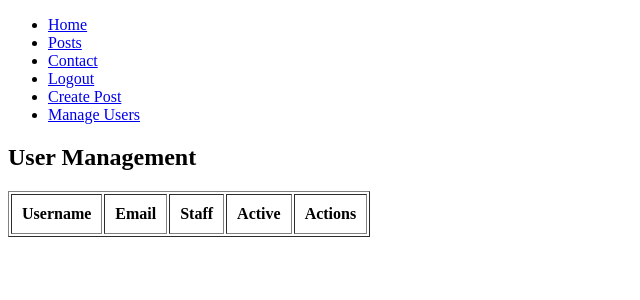
After one commit to aminrustamoff/uzcoders, a Django app: page /manage/users/ in a window 1280 px wide. The commit adds this page. Shown: the top 300 px of the page, without its empty margins (0-640 px from the left). Run offline with Django 5.2, Linux system fonts and the light colour scheme; the visitor is signed in with stand-in values (Sample User, id 1); data comes from the database, SQL or seed files in the repository; lists and menus that the app fills with data are empty.

Commit message:
add auth, manage and contact pages

```diff
--- a/uzcodersuz/mainpage/templates/base.html
+++ b/uzcodersuz/mainpage/templates/base.html
@@ -12,22 +12,26 @@
     <div class="sidebar">
         {% block sidebar %}
             <ul id="sidebar-menu">
-                <li>
-                    <a href="{% url "home" %}">Home</a>
-                </li>
-                <li>
-                    <a href="{% url "posts_list" %}">Posts</a>
-                </li>
+                <li><a href="{% url "home" %}">Home</a></li>
+                <li><a href="{% url "posts_list" %}">Posts</a></li>
+                <li><a href="{% url "contact" %}">Contact</a></li>
+                {% if not user.is_authenticated %}
+                    <li><a href="{% url "signup" %}">Sign Up</a></li>
+                    <li><a href="{% url "login" %}">Login</a></li>
+                {% else %}
+                    <li><a href="{% url "logout" %}">Logout</a></li>
+                {% endif %}
                 {% if user.is_authenticated and perms.mainpage.add_posts %}
                     <li>
                         <a href="{% url "create_post" %}">Create Post</a>
+                    </li>
+                    <li>
+                        <a href="{% url "manage_users" %}">Manage Users</a>
                     </li>
                 {% endif %}
             </ul>
         {% endblock %}
     </div>
-
-     <button id="toggle-btn">☰</button>
 
     <div class="content">
         {% block content %}
--- a/uzcodersuz/mainpage/templates/create_post.html
+++ b/uzcodersuz/mainpage/templates/create_post.html
@@ -1,4 +1,6 @@
 {% extends 'base.html' %}
+
+{% block title %} Create Post {% endblock %}
 
 {% block content %}
   <h1>Create Post</h1>
--- /dev/null
+++ b/uzcodersuz/mainpage/templates/manage/manage_users.html
@@ -0,0 +1,27 @@
+{% extends "base.html" %}
+
+{% block content %}
+    <h2>User Management</h2>
+    <table border="1" cellpadding="10">
+        <tr>
+            <th>Username</th>
+            <th>Email</th>
+            <th>Staff</th>
+            <th>Active</th>
+            <th>Actions</th>
+        </tr>
+        {% for user in users %}
+        <tr>
+            <td>{{ user.username }}</td>
+            <td>{{ user.email }}</td>
+            <td>{{ user.is_staff }}</td>
+            <td>{{ user.is_active }}</td>
+            <td>
+                <a href="{% url 'edit_user' user.id %}">Edit</a> |
+                <a href="{% url 'toggle_staff' user.id %}">Toggle Staff</a> |
+                <a href="{% url 'toggle_active' user.id %}">Ban/Unban</a>
+            </td>
+        </tr>
+        {% endfor %}
+    </table>
+{% endblock %}
--- a/uzcodersuz/mainpage/templates/post_detail.html
+++ b/uzcodersuz/mainpage/templates/post_detail.html
@@ -1,4 +1,6 @@
 {% extends 'base.html' %}
+
+{% block title %} {{ post.title }} {% endblock %}
 
 {% block content %}
   <h1>{{ post.title }}</h1>
--- a/uzcodersuz/mainpage/templates/posts.html
+++ b/uzcodersuz/mainpage/templates/posts.html
@@ -1,4 +1,6 @@
 {% extends 'base.html' %}
+
+{% block title %} News {% endblock %}
 
 {% block content %}
   <h1>Posts</h1>
--- a/uzcodersuz/mainpage/urls.py
+++ b/uzcodersuz/mainpage/urls.py
@@ -4,6 +4,14 @@ from . import views
 urlpatterns = [
     path('', views.home, name="home"),
     path('posts/', views.PostsView.as_view(), name='posts_list'),
+    path('contact/', views.contact, name='contact'),
     path('posts/<int:pk>/', views.PostDetailView.as_view(), name='post_detail'),
     path('posts/create/', views.CreatePostView.as_view(), name='create_post'),
+    path('accounts/login/', views.Login.as_view(), name='login'),
+    path('accounts/logout/', views.Logout.as_view(), name='logout'),
+    path('accounts/signup/', views.Signup, name='signup'),
+    path('manage/users/', views.manage_users, name='manage_users'),
+    path('manage/users/<int:user_id>/toggle-staff/', views.toggle_staff, name='toggle_staff'),
+    path('manage/users/<int:user_id>/toggle-active/', views.toggle_active, name='toggle_active'),
+    path('manage/users/<int:user_id>/edit/', views.edit_user, name='edit_user'),
 ]
--- a/uzcodersuz/mainpage/views.py
+++ b/uzcodersuz/mainpage/views.py
@@ -1,11 +1,87 @@
-from django.shortcuts import render, HttpResponse
+from django.shortcuts import render, HttpResponse, redirect, get_object_or_404
 from django.views import View
 from django.views.generic import ListView, DetailView
+from requests import request
 from .models import Posts
 from django.contrib.auth.mixins import LoginRequiredMixin, PermissionRequiredMixin
+from django.contrib.auth import authenticate, login, logout
+from django.contrib.auth.models import User, Permission
+from django.contrib.auth.forms import UserCreationForm
+from .forms import CustomSignupForm
+from django.contrib.auth.decorators import user_passes_test
+
+def is_superuser(user):
+    return user.is_superuser and user.is_authenticated
 
 def home(request):
     return render(request, 'index.html')
+
+def contact(request):
+    return render(request, 'contact.html')
+
+def Signup(request):
+    if request.method == 'POST':
+        form = CustomSignupForm(request.POST)
+        if form.is_valid():
+            user = form.save()
+            return redirect('login')
+    else:
+        form = CustomSignupForm()
+    return render(request, 'auth/signup.html', {'form': form})
+
+
+class Login(View):
+    def get(self, request):
+        return render(request, 'auth/login.html')
+
+    def post(self, request):
+        username = request.POST.get('username')
+        password = request.POST.get('password')
+        user = authenticate(request, username=username, password=password)
+        if user is not None:
+            login(request, user)
+            return redirect('home')
+        else:
+            return redirect('login')
+
+class Logout(View):
+    def get(self, request):
+        logout(request)
+        return render(request, 'auth/logout.html')
+
+    class Meta:
+        verbose_name = 'Logout'
+        verbose_name_plural = 'Logout'
+
+@user_passes_test(is_superuser)
+def manage_users(request):
+    users = User.objects.exclude(is_superuser=True)  # Hide the superuser from themselves
+    return render(request, 'manage/manage_users.html', {'users': users})
+
+@user_passes_test(is_superuser)
+def toggle_staff(request, user_id):
+    user = get_object_or_404(User, pk=user_id)
+    user.is_staff = not user.is_staff
+    user.save()
+    return redirect('manage_users')
+
+@user_passes_test(is_superuser)
+def toggle_active(request, user_id):
+    user = get_object_or_404(User, pk=user_id)
+    user.is_active = not user.is_active
+    user.save()
+    return redirect('manage_users')
+
+@user_passes_test(is_superuser)
+def edit_user(request, user_id):
+    user = get_object_or_404(User, pk=user_id)
+    if request.method == 'POST':
+        user.username = request.POST.get('username')
+        user.email = request.POST.get('email')
+        user.save()
+        return redirect('manage_users')
+    return render(request, 'manage/edit_user.html', {'user': user})
+
 
 class PostsView(ListView):
     model = Posts
--- a/uzcodersuz/uzcodersuz/settings.py
+++ b/uzcodersuz/uzcodersuz/settings.py
@@ -37,7 +37,7 @@ INSTALLED_APPS = [
     'django.contrib.sessions',
     'django.contrib.messages',
     'django.contrib.staticfiles',
-    'mainpage'
+    'mainpage',
 ]
 
 MIDDLEWARE = [
```
Also changed, not shown: uzcodersuz/mainpage/forms.py (added, +16 -0 lines), uzcodersuz/mainpage/templates/auth/login.html (added, +40 -0 lines), uzcodersuz/mainpage/templates/auth/logout.html (added, +14 -0 lines), uzcodersuz/mainpage/templates/auth/signup.html (added, +33 -0 lines), uzcodersuz/mainpage/templates/auth/signup_success.html (added, +13 -0 lines), uzcodersuz/mainpage/templates/manage/edit_user.html (added, +15 -0 lines).
